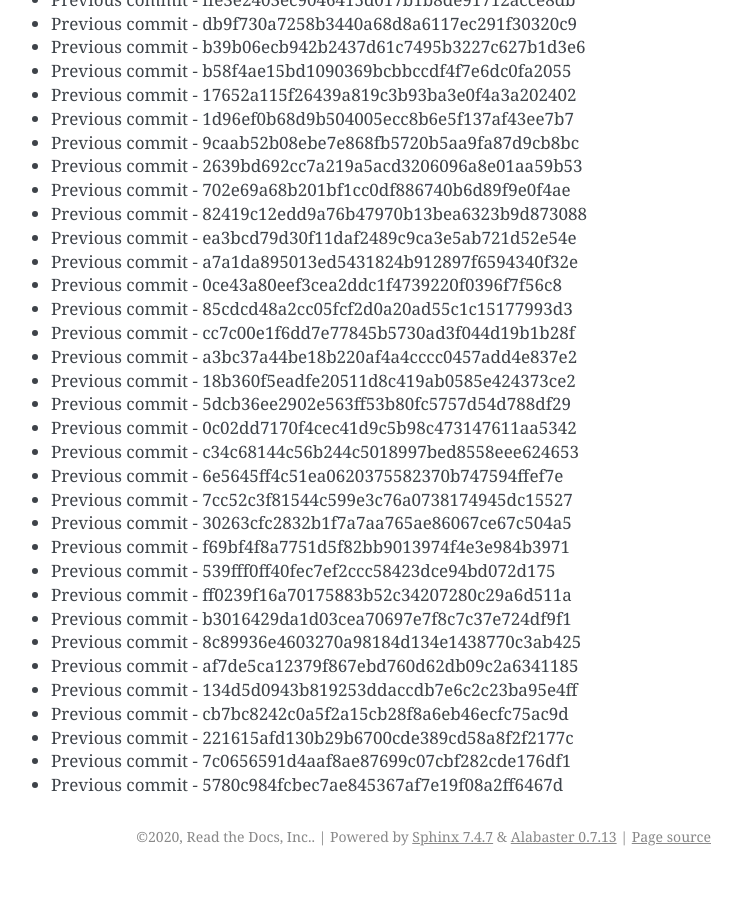
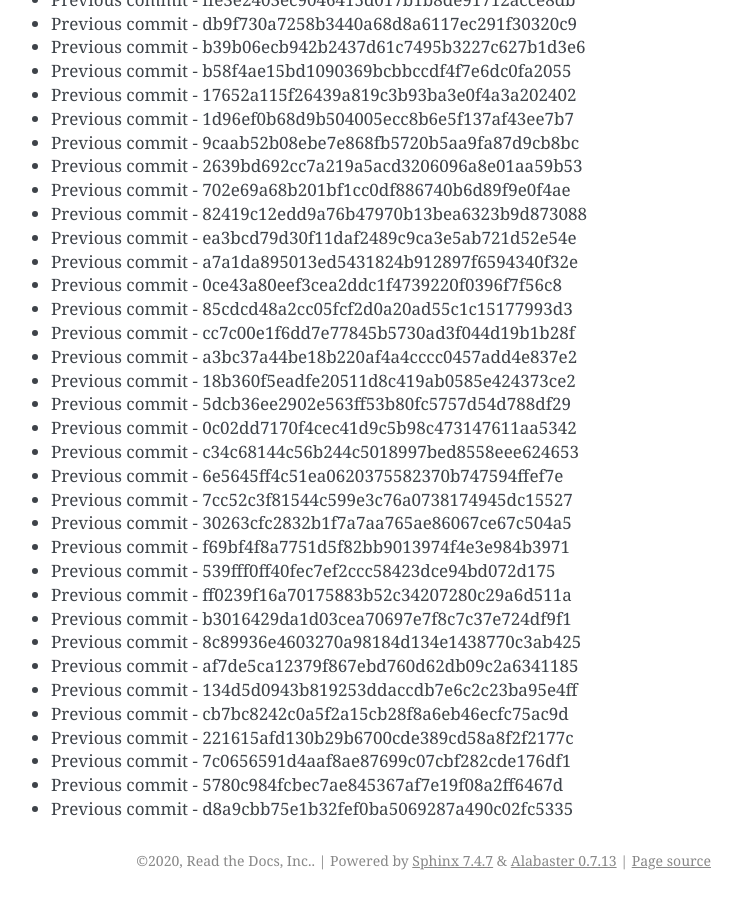
Before and after one commit to readthedocs/rtd-git-stresstest, a Sphinx documentation site: the page built from docs/updates.rst, in a window 1280 px wide and 900 px high, scrolled down 30140 px. Shown: the whole window, without its empty margins (399-1141 px from the left). Built offline with Sphinx 7.4.7, drawn with Linux system fonts in a browser that asks for light colours; before the commit the page ends 31016 px from its top, so only the background shows below that.

Commit message:
Generating commit from previous: d8a9cbb75e1b32fef0ba5069287a490c02fc5335

```diff
--- a/docs/updates.rst
+++ b/docs/updates.rst
@@ -1298,3 +1298,4 @@ It can be tested for any performance characteristics.
 * Previous commit - 221615afd130b29b6700cde389cd58a8f2f2177c
 * Previous commit - 7c0656591d4aaf8ae87699c07cbf282cde176df1
 * Previous commit - 5780c984fcbec7ae845367af7e19f08a2ff6467d
+* Previous commit - d8a9cbb75e1b32fef0ba5069287a490c02fc5335
```
